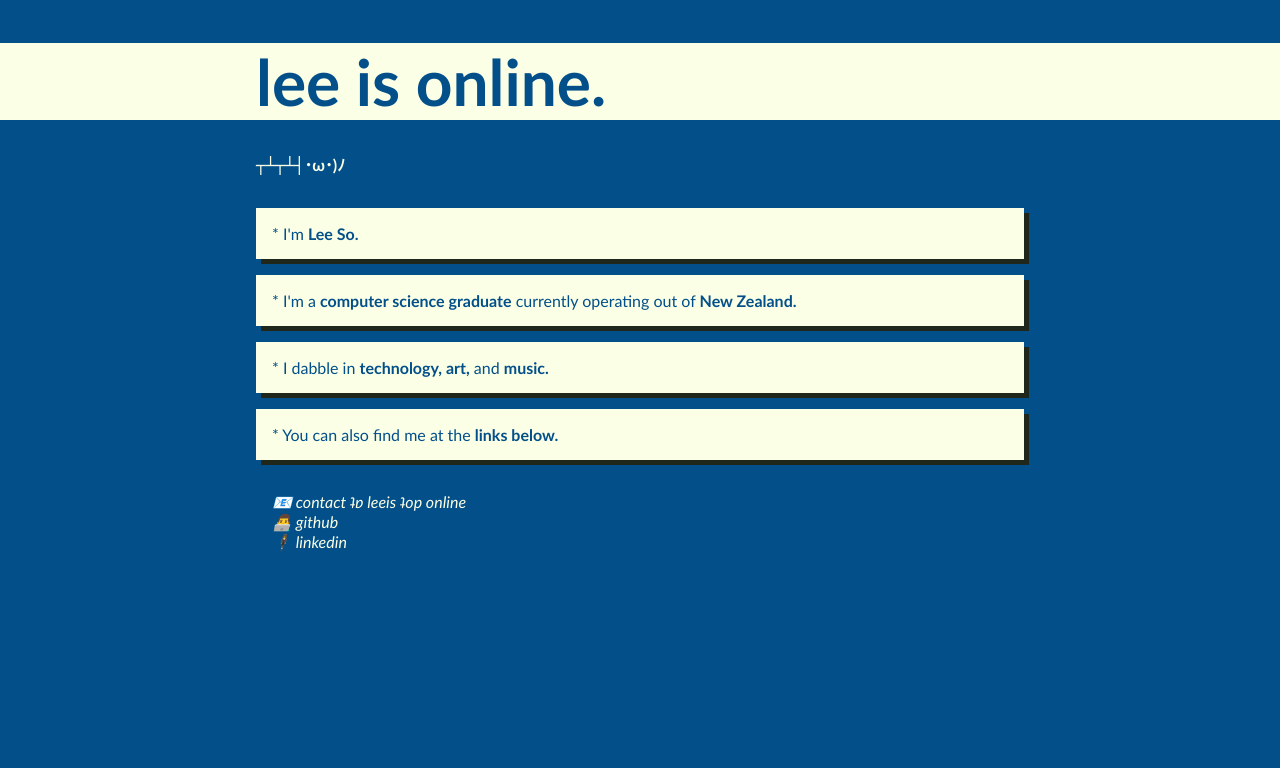
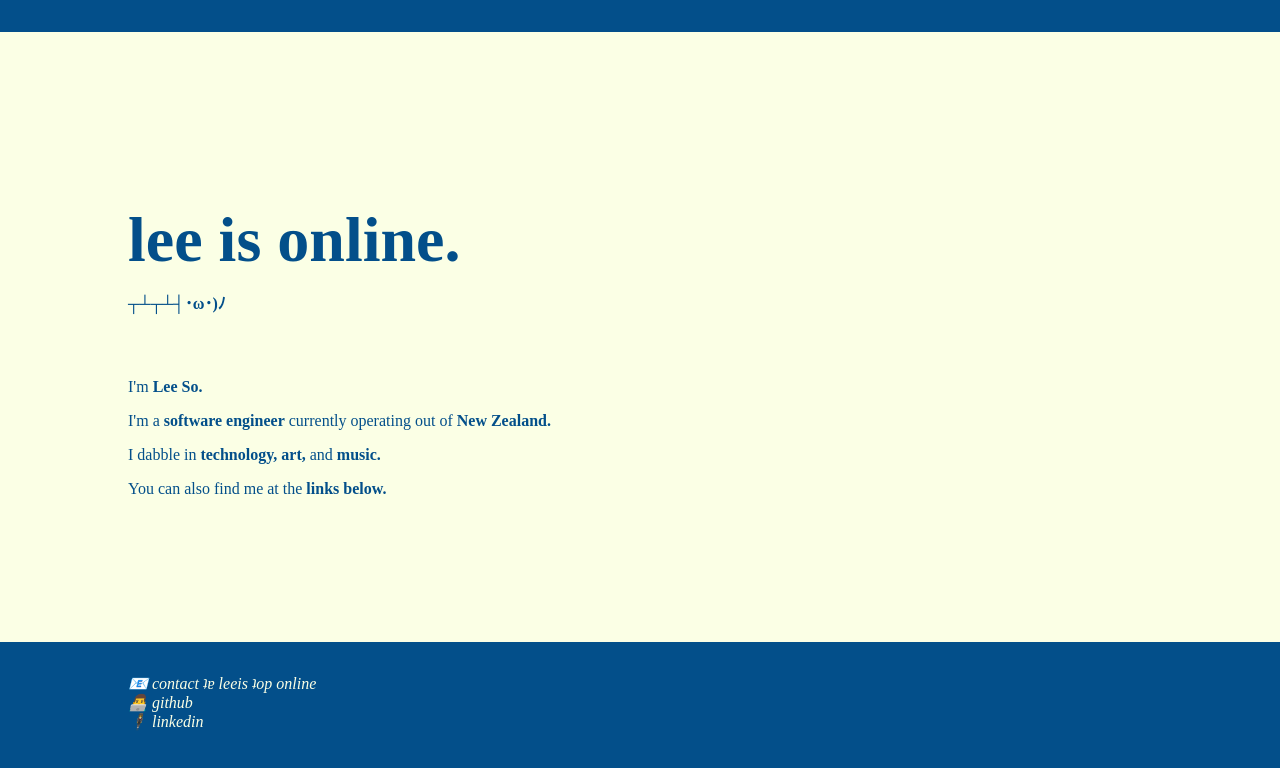
Before and after one commit to lansot/leeisonline, a plain HTML site: page index.html in a window 1280 px wide. Drawn offline with Linux system fonts and the light colour scheme.

Commit message:
update content, tweak style

```diff
--- a/index.css
+++ b/index.css
@@ -9,42 +9,36 @@
 body {
     background-color: var(--color1);
     margin: 0px;
-    font-family: 'Trebuchet MS', 'Lucida Sans Unicode', 'Lucida Grande', 'Lucida Sans', Arial, sans-serif;
+    font-family: serif;
+}
+
+main {
+    background-color: var(--color2);
+    margin-top: 2rem;
+    margin-bottom: 2rem;
+    padding: 10%;
+}
+
+#title {
+    color: var(--color1);
+    margin-bottom: 4rem;
+}
+
+h1 {
+    font-size: 4rem;
+    margin-bottom: 0.5rem;
+}
+
+h2 {
+    font-size: 1rem;
 }
 
 p {
-    background-color: var(--color2);
     color: var(--color1);
-    margin: 1rem 20%;
-    box-shadow: 5px 5px var(--color4);
-    /* box-shadow: 3px 3px var(--color3), -3px -3px var(--color5); */
-    padding: 1rem;
-}
-
-h1 {
-    background-color: var(--color2);
-    color: var(--color1);
-    font-size: 4rem;
-    /* box-shadow: 10px 10px var(--color3); */
-    /* box-shadow: 0px 5px var(--color3), 0px -5px var(--color5); */
-    margin-bottom: 2rem;
-    padding: 0 20%;
-}
-
-h2 {
-    color: var(--color2);
-    font-size: 1rem;
-    margin-left: 20%;
-    margin-right: 20%;
-    /* padding-left: 1rem;
-    padding-right: 1rem; */
-    margin-bottom: 2rem;
 }
 
 footer {
-    padding: 1rem;
-    margin-left: 20%;
-    margin-right: 20%;
+    margin: 0 10%;
 }
 
 address, a {
--- a/index.html
+++ b/index.html
@@ -10,17 +10,15 @@
 </head>
 
 <body>
-    <header>
-        <h1>lee is online.</h1>
-        <h2>┬┴┬┴┤･ω･)ﾉ</h2>
-    </header>
-
     <main>
-        <p>* I'm <strong>Lee So.</strong></p>
-        <p>* I'm a <strong>computer science graduate</strong> currently operating out of <strong>New Zealand.</strong>
-        </p>
-        <p>* I dabble in <strong>technology, art,</strong> and <strong>music.</strong></p>
-        <p>* You can also find me at the <strong>links below.</strong></p>
+        <div id="title">
+            <h1>lee is online.</h1>
+            <h2>┬┴┬┴┤･ω･)ﾉ</h2>
+        </div>
+        <p>I'm <strong>Lee So.</strong></p>
+        <p>I'm a <strong>software engineer</strong> currently operating out of <strong>New Zealand.</strong></p>
+        <p>I dabble in <strong>technology, art,</strong> and <strong>music.</strong></p>
+        <p>You can also find me at the <strong>links below.</strong></p>
     </main>
 
     <footer>
```
